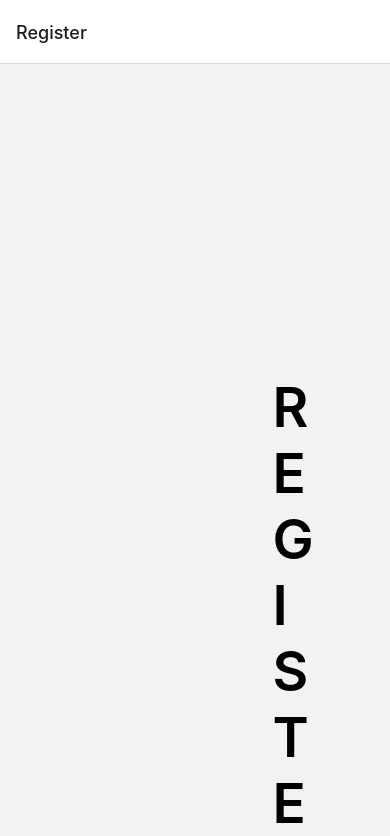
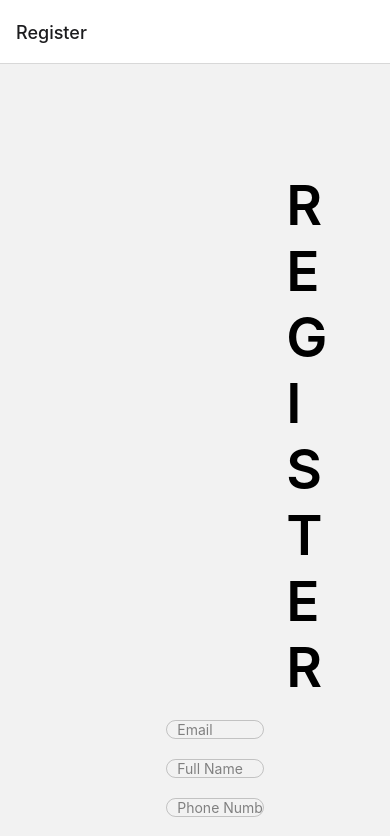
Before and after one commit to michael-nat/-LVSNA-LeapIn-Member-App-Accessibility-and-Automation, a React Native app in the folder ReactLogin/: screen / in a window 390 px wide. Shown: the top 836 px of the page. Built offline with nearby package versions, Linux system fonts and the light colour scheme.

Commit message:
Fixed mobile and layout on web

```diff
--- a/ReactLogin/Body-web.js
+++ b/ReactLogin/Body-web.js
@@ -2,6 +2,7 @@ import { StyleSheet, Text, View, Dimensions, TextInput, Pressable, Platform } fr
 import styles from "./styles";
 import Svg, { Image, Ellipse, ClipPath } from 'react-native-svg';
 import Animated, { useSharedValue, useAnimatedStyle, interpolate, withTiming, withDelay } from 'react-native-reanimated';
+import 'react-native-accessibility-engine';
 
 import { NavigationContainer } from '@react-navigation/native';
 import { createNativeStackNavigator } from '@react-navigation/native-stack';
@@ -10,6 +11,8 @@ import { createNativeStackNavigator } from '@react-navigation/native-stack';
 
 export const Body_web = () => {
   const { height, width } = Dimensions.get('window');
+
+
 
 
   return (
@@ -26,7 +29,7 @@ export const Body_web = () => {
             <TextInput placeholder="Email" placeholderTextColor="grey" style={styles.textinput} accessibilityLabel="E-mail" />
             <TextInput placeholder="Password" placeholderTextColor="grey" style={styles.textinput} accessibilityLabel="Password" secureTextEntry={true} />
 
-            <Pressable style={styles.formButton} onPress={() => navigation.navigate("Register")} accessibilityLabel="Log In" accessibilityHint='Logs into entered account'>
+            <Pressable style={styles.formButton} accessibilityLabel="Log In" accessibilityHint='Logs into entered account'>
               <Text style={styles.buttonText} >LOGIN</Text>
             </Pressable>
           </View>
--- a/ReactLogin/RegisterPage.js
+++ b/ReactLogin/RegisterPage.js
@@ -8,8 +8,8 @@ export default function HomeScreen({ navigation }) {
     <View style={{ flex: 1, alignItems: "center", justifyContent: "center" }}>
       <div class="col-6">
 
-        <View style={styles.bottomContainer}>
-          <Text style={styles.loginHeader} accessibilityLabel="Login">REGISTER</Text>
+        <View style={styles.RegBottomContainer}>
+          <Text style={styles.regHeader} accessibilityLabel="Login">REGISTER</Text>
           <TextInput placeholder="Email" placeholderTextColor="grey" style={styles.textinput} accessibilityLabel="E-mail" />
           <TextInput placeholder="Full Name" placeholderTextColor="grey" style={styles.textinput} accessibilityLabel="Full Name" />
           <TextInput placeholder="Phone Number" placeholderTextColor="grey" style={styles.textinput} accessibilityLabel="Phone Number" />
--- a/ReactLogin/package.json
+++ b/ReactLogin/package.json
@@ -27,7 +27,9 @@
     "save": "^2.9.0"
   },
   "devDependencies": {
-    "@babel/core": "^7.20.0"
+    "@babel/core": "^7.20.0",
+    "react-native-accessibility-engine": "^3.2.0",
+    "react-test-renderer": "^18.2.0"
   },
   "private": true
 }
--- a/ReactLogin/styles.js
+++ b/ReactLogin/styles.js
@@ -34,6 +34,16 @@ const styles = StyleSheet.create({
     marginVertical: 10,
     paddingLeft: 155
   },
+  regHeader:{
+    fontSize: 55,
+    letterSpacing: 0.5,
+    alignItems: 'center',
+    justifyContent: 'center',
+    fontWeight: '600',
+    marginHorizontal: 20,
+    marginVertical: 10,
+    paddingLeft: 120
+  },
   button: {
     backgroundColor: 'rgba(0, 71, 110, 0.8)',
 
@@ -63,8 +73,24 @@ const styles = StyleSheet.create({
       default:{
         height: height,
         width:width/2,
-        paddingLeft: 0,
+        paddingLeft: 200,
         paddingTop:300
+      }
+    })
+  },
+  RegBottomContainer: {
+    ...Platform.select({
+      ios:{
+        height: height/3
+      },
+      android:{
+        height: height/3
+      },
+      default:{
+        height: height -200,
+        width:width/2,
+        paddingLeft: width/8,
+        paddingTop:30
       }
     })
   },
```
Also changed, not shown: 1 other file (tests, documents, lock files or other folders).
